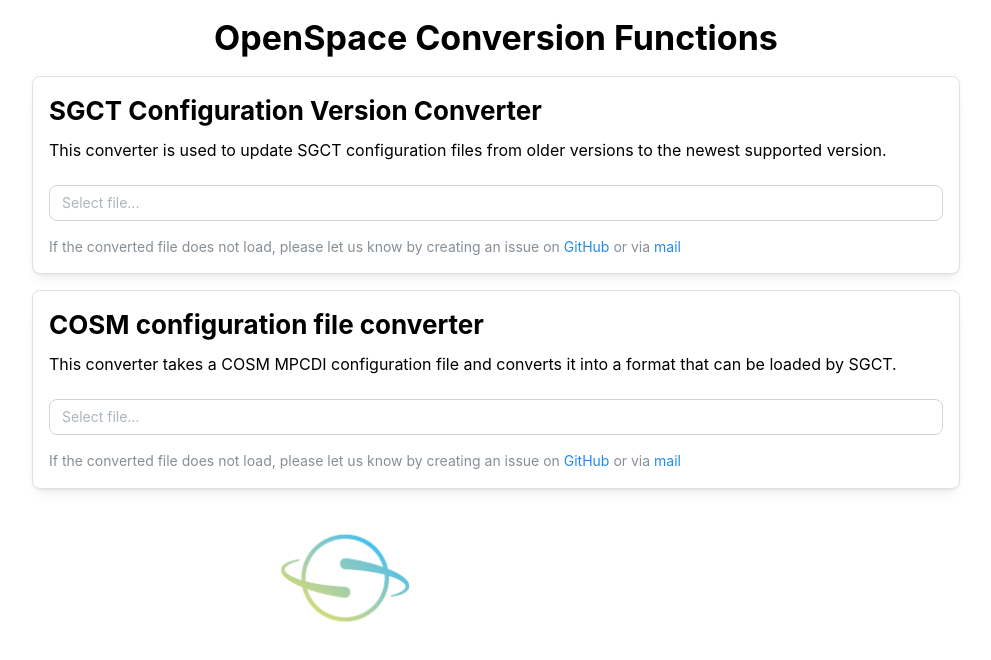
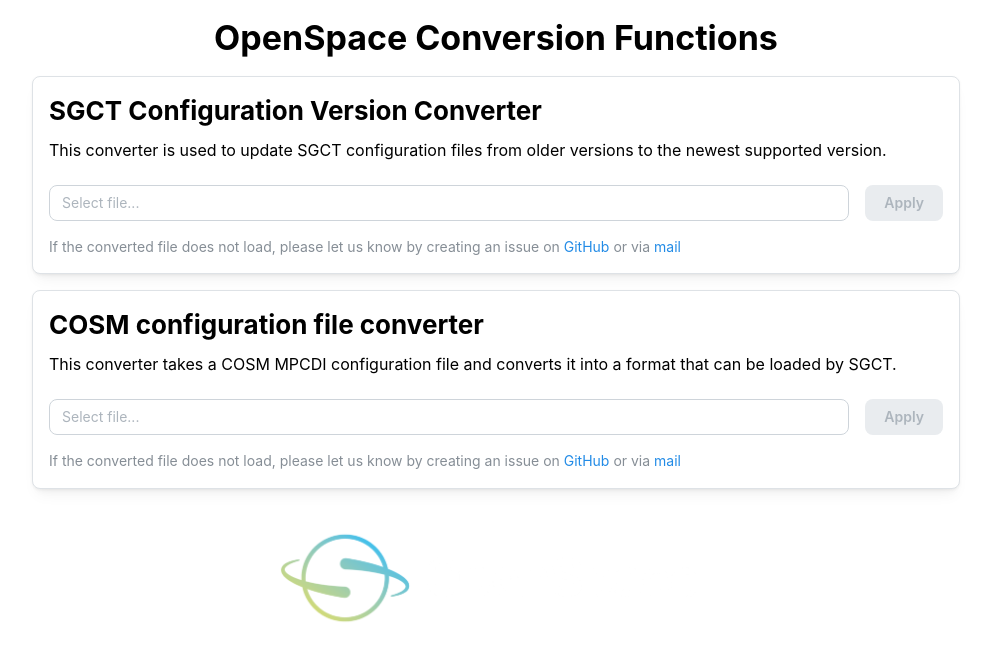
Before and after one commit to OpenSpace/tools.openspaceproject.com, a React (Vite) app: page / in a window 1280 px wide. Shown: the top 660 px of the page, without its empty margins (144-1135 px from the left). Built offline with nearby package versions, Linux system fonts and the light colour scheme.

Commit message:
Add apply function to file conversion

```diff
--- a/package.json
+++ b/package.json
@@ -41,6 +41,7 @@
     "tsx": "^4.22.0",
     "typescript": "^5",
     "typescript-eslint": "^8.59.3",
-    "vite": "^8.0.13"
+    "vite": "^8.0.13",
+    "vite-plugin-node-polyfills": "^0.26.0"
   }
 }
--- a/src/sgct/components/FileConverter.tsx
+++ b/src/sgct/components/FileConverter.tsx
@@ -1,5 +1,5 @@
 import { useCallback, useEffect, useState } from 'react';
-import { Alert, Anchor, FileInput, Stack, Text } from '@mantine/core';
+import { Alert, Anchor, Button, FileInput, Group, Stack, Text } from '@mantine/core';
 
 import { readFile } from '../util/helper';
 
@@ -11,9 +11,11 @@
 }
 
 export function FileConverter({ convert, accept }: Props) {
+  const [inputFile, setInputFile] = useState<File | null>(null);
   const [file, setFile] = useState<File | null>(null);
   const [error, setError] = useState<string>();
   const [objectUrl, setObjectUrl] = useState<string | null>(null);
+  const [loading, setLoading] = useState(false);
 
   useEffect(() => {
     if (!file) {
@@ -25,14 +27,19 @@
     return () => URL.revokeObjectURL(url);
   }, [file]);
 
-  const handleFileChange = useCallback(
-    async (inputFile: File | null) => {
+  const handleFileChange = useCallback((selected: File | null) => {
+    setInputFile(selected);
     setFile(null);
     setError(undefined);
+  }, []);
 
+  const handleApply = useCallback(async () => {
     if (!inputFile) {
       return;
     }
+    setLoading(true);
+    setFile(null);
+    setError(undefined);
     try {
       const content = await readFile(inputFile);
       const baseName = inputFile.name.substring(0, inputFile.name.lastIndexOf('.'));
@@ -44,18 +51,24 @@
     } catch (err) {
       console.error(err);
       setError(err instanceof Error ? err.message : String(err));
+    } finally {
+      setLoading(false);
     }
-    },
-    [convert]
-  );
+  }, [convert, inputFile]);
 
   return (
     <Stack mt={'sm'}>
+      <Group align={'flex-end'}>
         <FileInput
+          flex={1}
           onChange={handleFileChange}
           accept={accept}
           placeholder={'Select file...'}
         />
+        <Button onClick={handleApply} disabled={!inputFile} loading={loading}>
+          Apply
+        </Button>
+      </Group>
       {objectUrl && file && (
         <Anchor download={file.name} href={objectUrl}>
           Download: {file.name}
--- a/vite.config.ts
+++ b/vite.config.ts
@@ -1,6 +1,7 @@
 import react from '@vitejs/plugin-react';
 import { defineConfig } from 'vite';
+import { nodePolyfills } from 'vite-plugin-node-polyfills';
 
 export default defineConfig({
-  plugins: [react()]
+  plugins: [react(), nodePolyfills()]
 });
```
Also changed, not shown: 1 other file (tests, documents, lock files or other folders). Lines whose indentation alone changed are shown as unchanged.
